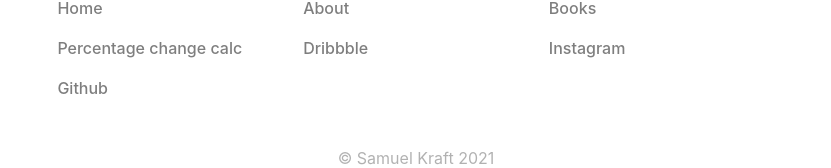
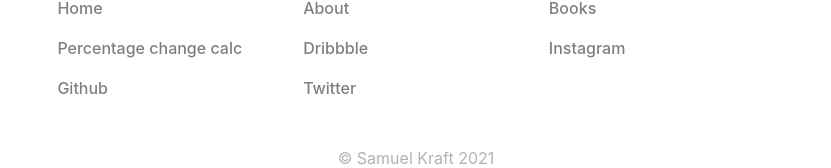
Before and after one commit to samuelkraft/samuelkraft-next, a Next.js app: page / in a window 1280 px wide. Shown: the part 2799-2967 px from the top of the page, without its empty margins (224-1055 px from the left). Built offline with nearby package versions, Linux system fonts and the light colour scheme.

Commit message:
Add twitter to footer

```diff
--- a/components/page.tsx
+++ b/components/page.tsx
@@ -14,6 +14,7 @@ const footerLinks = [
   { name: 'Dribbble', url: 'https://www.dribbble.com/samuelkraft' },
   { name: 'Instagram', url: 'https://www.instagram.com/samuelkraft' },
   { name: 'Github', url: 'https://github.com/samuelkraft' },
+  { name: 'Twitter', url: 'https://twitter.com/samuelkraft' },
 ]
 
 const Page = ({ children }: PageProps): JSX.Element => (
```
